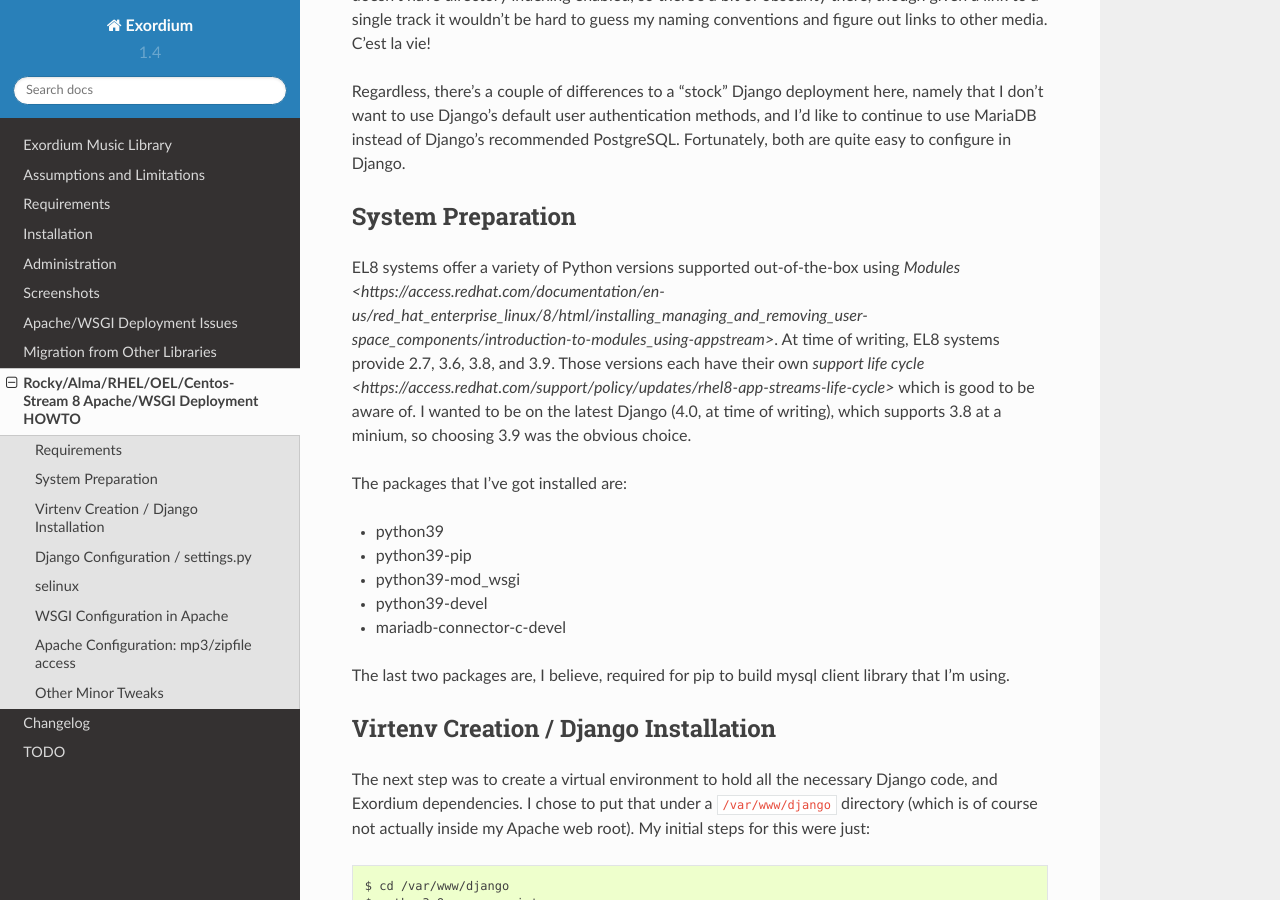
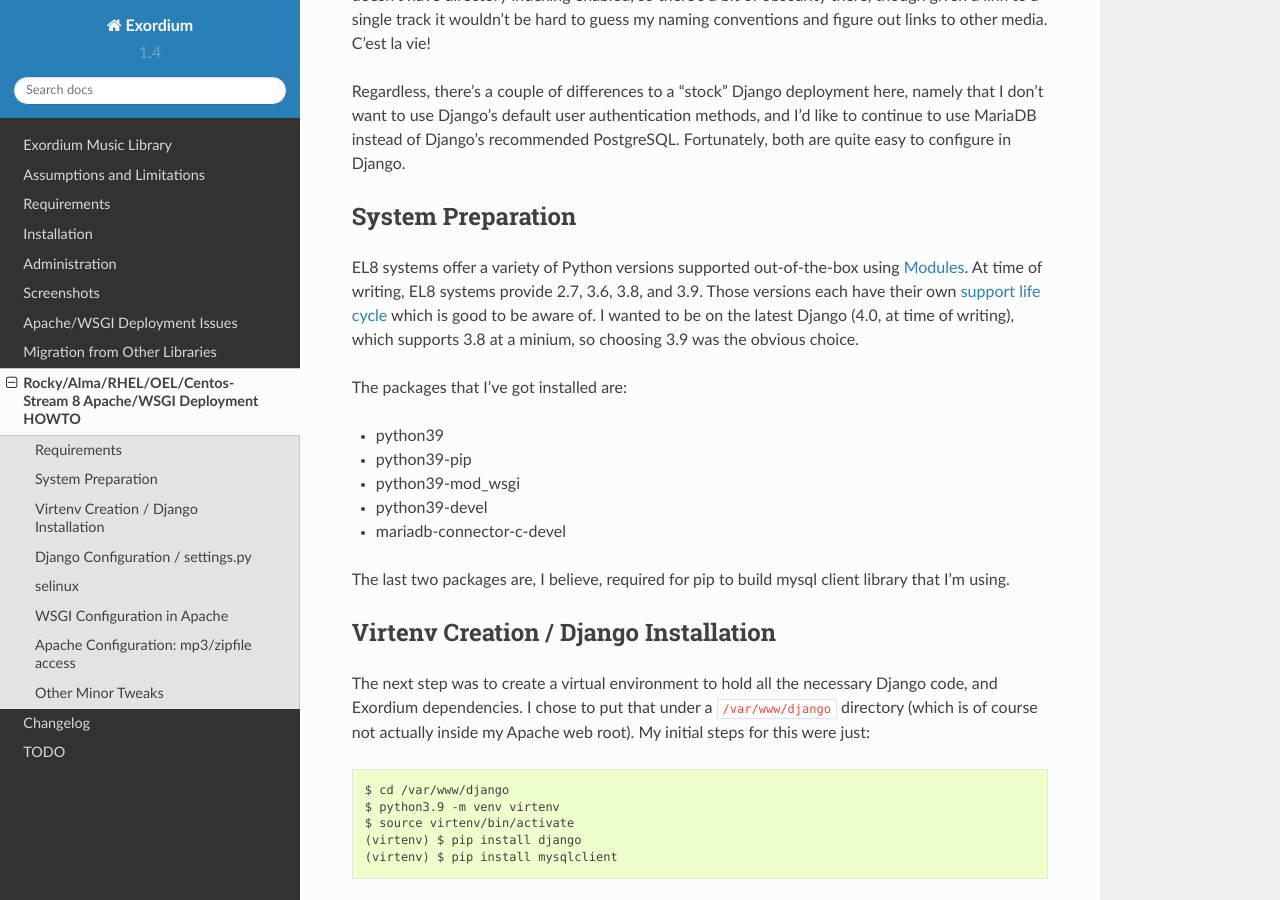
Before and after one commit to apocalyptech/exordium, a Sphinx documentation site: the page built from docs/apache_deployment_howto.rst, in a window 1280 px wide and 900 px high, scrolled down 630 px. Built offline with Sphinx 7.4.7 and the Read the Docs theme 2.0.0, drawn with Linux system fonts in a browser that asks for light colours.

Commit message:
A few more doc tweaks

```diff
--- a/docs/apache_deployment_howto.rst
+++ b/docs/apache_deployment_howto.rst
@@ -41,9 +41,9 @@ System Preparation
 ------------------
 
 EL8 systems offer a variety of Python versions supported out-of-the-box
-using `Modules <https://access.redhat.com/documentation/en-us/red_hat_enterprise_linux/8/html/installing_managing_and_removing_user-space_components/introduction-to-modules_using-appstream>`.
+using `Modules <https://access.redhat.com/documentation/en-us/red_hat_enterprise_linux/8/html/installing_managing_and_removing_user-space_components/introduction-to-modules_using-appstream>`_.
 At time of writing, EL8 systems provide 2.7, 3.6, 3.8, and 3.9.  Those
-versions each have their own `support life cycle <https://access.redhat.com/support/policy/updates/rhel8-app-streams-life-cycle>`
+versions each have their own `support life cycle <https://access.redhat.com/support/policy/updates/rhel8-app-streams-life-cycle>`_
 which is good to be aware of.  I wanted to be on the latest Django (4.0,
 at time of writing), which supports 3.8 at a minium, so choosing 3.9
 was the obvious choice.
--- a/docs/installation.rst
+++ b/docs/installation.rst
@@ -8,8 +8,8 @@ running.  For instructions on setting up Django for the first time, if
 installing a brand new application server just for a web music library
 doesn't deter you, djangoproject.com has some good documentation:
 
-- https://docs.djangoproject.com/en/2.0/intro/install/
-- https://docs.djangoproject.com/en/2.0/intro/tutorial01/
+- https://docs.djangoproject.com/en/4.0/intro/install/
+- https://docs.djangoproject.com/en/4.0/intro/tutorial01/
 
 Once Django is installed and running:
 
```
